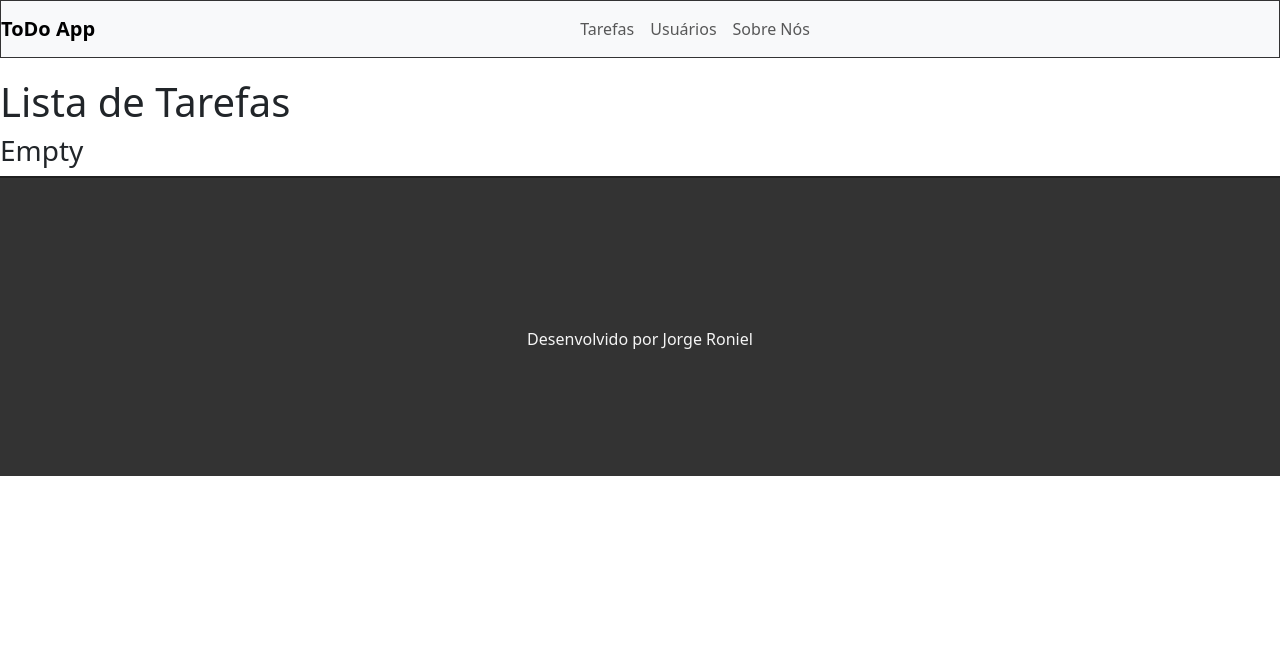
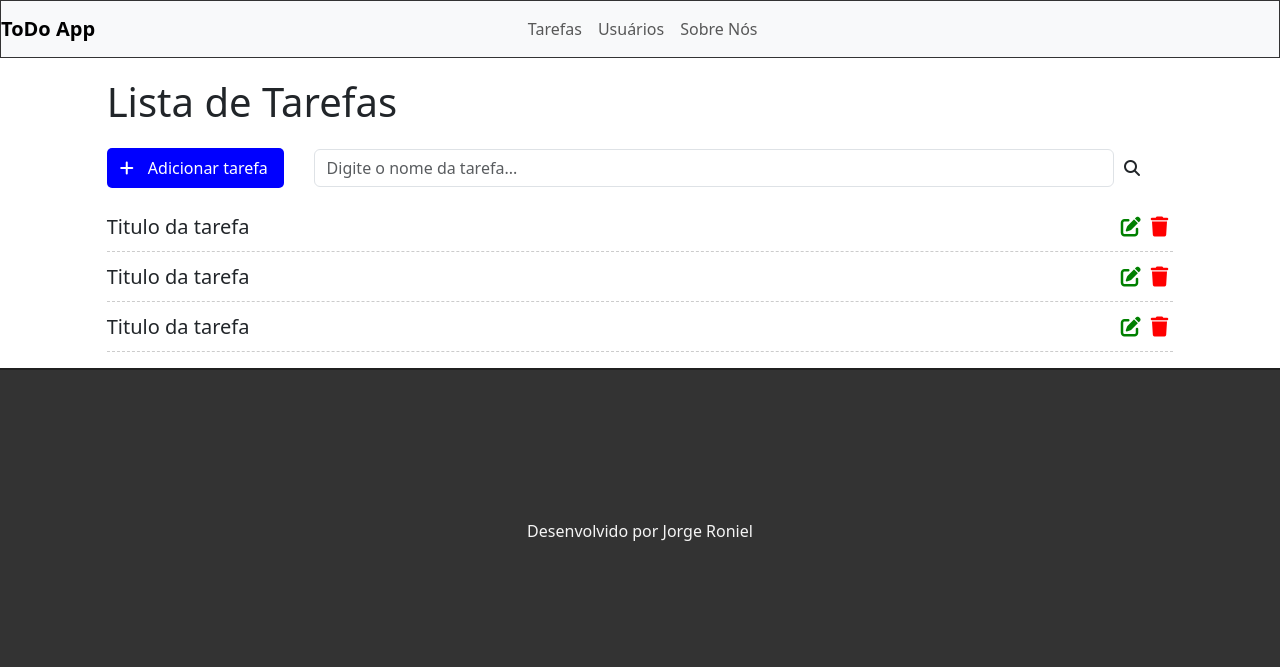
Before and after one commit to JorgeRoniel/ToDo-App-Django, a Django app: page / in a window 1280 px wide. Shown: the top 667 px of the page. Run offline with Django 4.2, Linux system fonts and the light colour scheme; some libraries are stand-ins or nearby versions.

Commit message:
Layout Finalizado

```diff
--- a/task/Templates/lista.html
+++ b/task/Templates/lista.html
@@ -1,10 +1,31 @@
 {% extends 'model-page.html' %}
 
-<body>
-
-    {% block content %}
+{% block content %}
+    <div class="offset-1 col-10  list-div">
         <h1>Lista de Tarefas</h1>
-        <h3>Empty</h3>
-    {% endblock %}
-
-</body>
+        <div class="col-2 add-div">
+            <i class="fas fa-plus"></i> Adicionar tarefa
+        </div>
+        <div class="col-9 search-div">
+            <input class="form-control" type="text" id="search" name="search" placeholder="Digite o nome da tarefa...">
+            <i class="fas fa-search"></i>
+        </div>
+        <ul class="task-list">
+            <li class="task-item">
+                <span>Titulo da tarefa</span>
+                <span><i class="fas fa-trash"></i></span>
+                <span><i class="fas fa-edit"></i></span>
+            </li>
+            <li class="task-item">
+                <span>Titulo da tarefa</span>
+                <span><i class="fas fa-trash"></i></span>
+                <span><i class="fas fa-edit"></i></span>
+            </li>
+            <li class="task-item">
+                <span>Titulo da tarefa</span>
+                <span><i class="fas fa-trash"></i></span>
+                <span><i class="fas fa-edit"></i></span>
+            </li>
+        </ul>
+    </div>
+{% endblock %}
--- a/task/Templates/model-page.html
+++ b/task/Templates/model-page.html
@@ -4,6 +4,7 @@
 <head>
     {% include 'model-header.html' %}
     <link href="https://cdn.jsdelivr.net/npm/bootstrap@5.3.0-alpha1/dist/css/bootstrap.min.css" rel="stylesheet" integrity="sha384-GLhlTQ8iRABdZLl6O3oVMWSktQOp6b7In1Zl3/Jr59b6EGGoI1aFkw7cmDA6j6gD" crossorigin="anonymous">
+    <link rel="stylesheet" href="https://kit.fontawesome.com/a551ec210d.css" crossorigin="anonymous">
     <link rel="stylesheet" href="{% static 'css/styles.css' %}">
 </head>
 <body>
@@ -30,14 +31,17 @@
                 </div>
             </div>
         </nav>
+
         {% block content %}
         {% endblock %}
+
         <footer>
             {% include 'model-footer.html' %}
         </footer>
     </div>
 
     <script src="https://cdn.jsdelivr.net/npm/bootstrap@5.3.0-alpha1/dist/js/bootstrap.bundle.min.js" integrity="sha384-w76AqPfDkMBDXo30jS1Sgez6pr3x5MlQ1ZAGC+nuZB+EYdgRZgiwxhTBTkF7CXvN" crossorigin="anonymous"></script>
+    <script src="https://kit.fontawesome.com/a551ec210d.js" crossorigin="anonymous"></script>
     <script src="{% static 'js/scripts.js' %}"></script>
 </body>
 </html>
--- a/task/static/css/styles.css
+++ b/task/static/css/styles.css
@@ -10,7 +10,8 @@
 }
 
 .navbar-nav{
-    margin: auto;
+    margin-left: 35%;
+    margin-right: 25%;
 }
 
 .navbar-brand{
@@ -20,6 +21,70 @@
 .navbar-light .navbar-nav a.nav-link{
     color: #333;
     letter-spacing: 1px;
+}
+/* Botão de Add */
+
+.add-div {
+    background-color: blue;
+    cursor: pointer;
+    display: inline-block;
+    color: white;
+    padding: 8px;
+    border-radius: 5px;
+    margin-right: 25px;
+}
+
+.fas.fa-plus {
+    color: white;
+    margin-right: 10px;
+    margin-left: 5px;
+}
+/* Pesquisa */
+
+.fas.fa-search{
+    position: absolute;
+    top: 160px;
+    right: 140px;
+}
+
+.search-div{
+    padding: 0px;
+    margin-top: 15px;
+    margin-bottom: 15px;
+    display: inline-block;
+}
+
+/* Lista de Tarefas */
+
+.list-div {
+    padding: 0;
+}
+
+.task-list{
+    padding-left: 0;
+}
+
+.task-item{
+    list-style: none;
+    font-size: 20px;
+    height: 50px;
+    padding-top: 10px;
+    border-bottom: 1px dashed #ccc;
+}
+
+.fas.fa-trash, .fas.fa-edit{
+    cursor: pointer;
+    margin: 5px;
+    font-size: 20px;
+    float: right;
+}
+
+.fas.fa-trash{
+    color: red;
+}
+
+.fas.fa-edit{
+    color: green;
 }
 
 /* Rodapé */
```
Also changed, not shown: task/Templates/model-header.html (line endings or trailing spaces).
